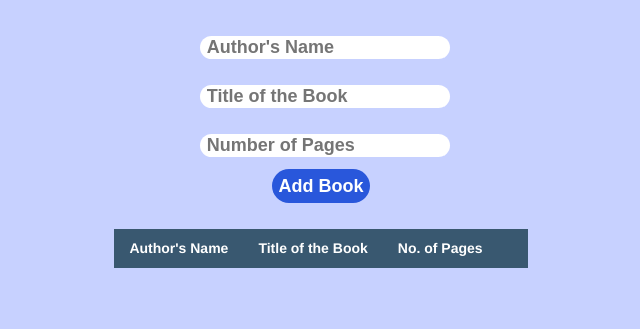
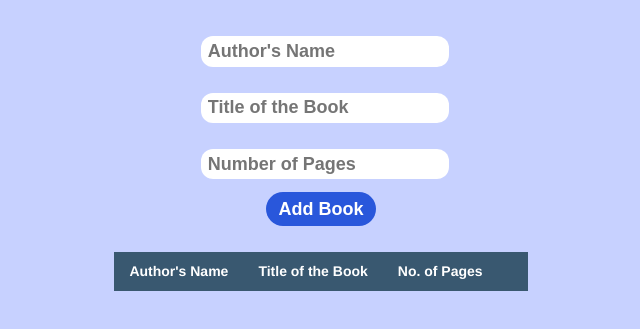
Before and after one commit to Priyanshu-24/library, a plain HTML site: page index.html in a window 1280 px wide. Shown: the part 77-406 px from the top of the page, without its empty margins (319-959 px from the left). Drawn offline with Linux system fonts and the light colour scheme.

Commit message:
Minor Changes

```diff
--- a/styles.css
+++ b/styles.css
@@ -24,14 +24,15 @@ header input {
   font-weight: bold;
   border-radius: 12px;
   border: none;
-  padding-left: 3%;
+  padding: 2% 0 2% 3%;
+  outline: none;
 }
 
 .submit-book {
   background-color: #2957db;
   color: white;
   border-radius: 12em;
-  padding: 0.5% 0.5%;
+  padding: 0.5% 1%;
   border: none;
 }
 
```
